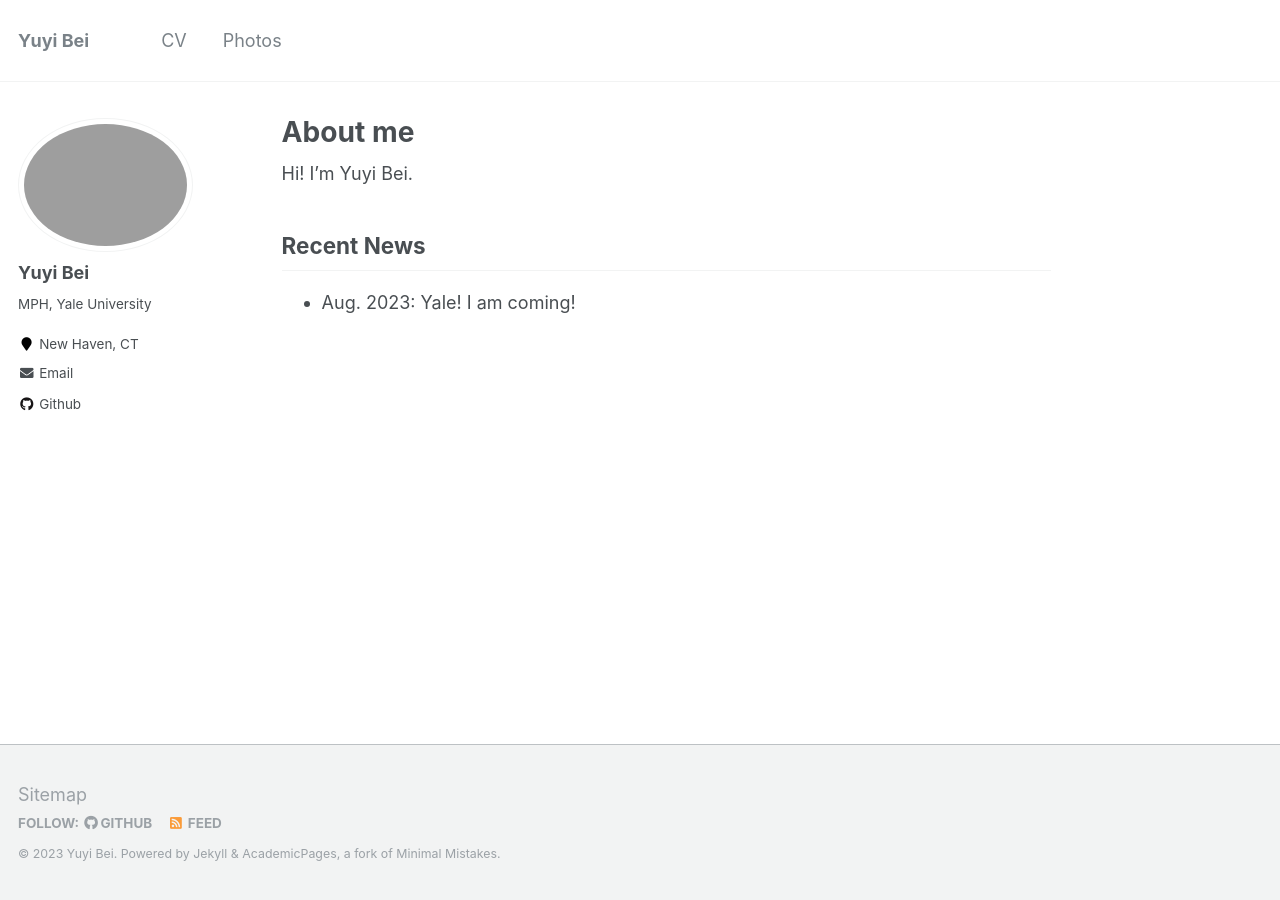
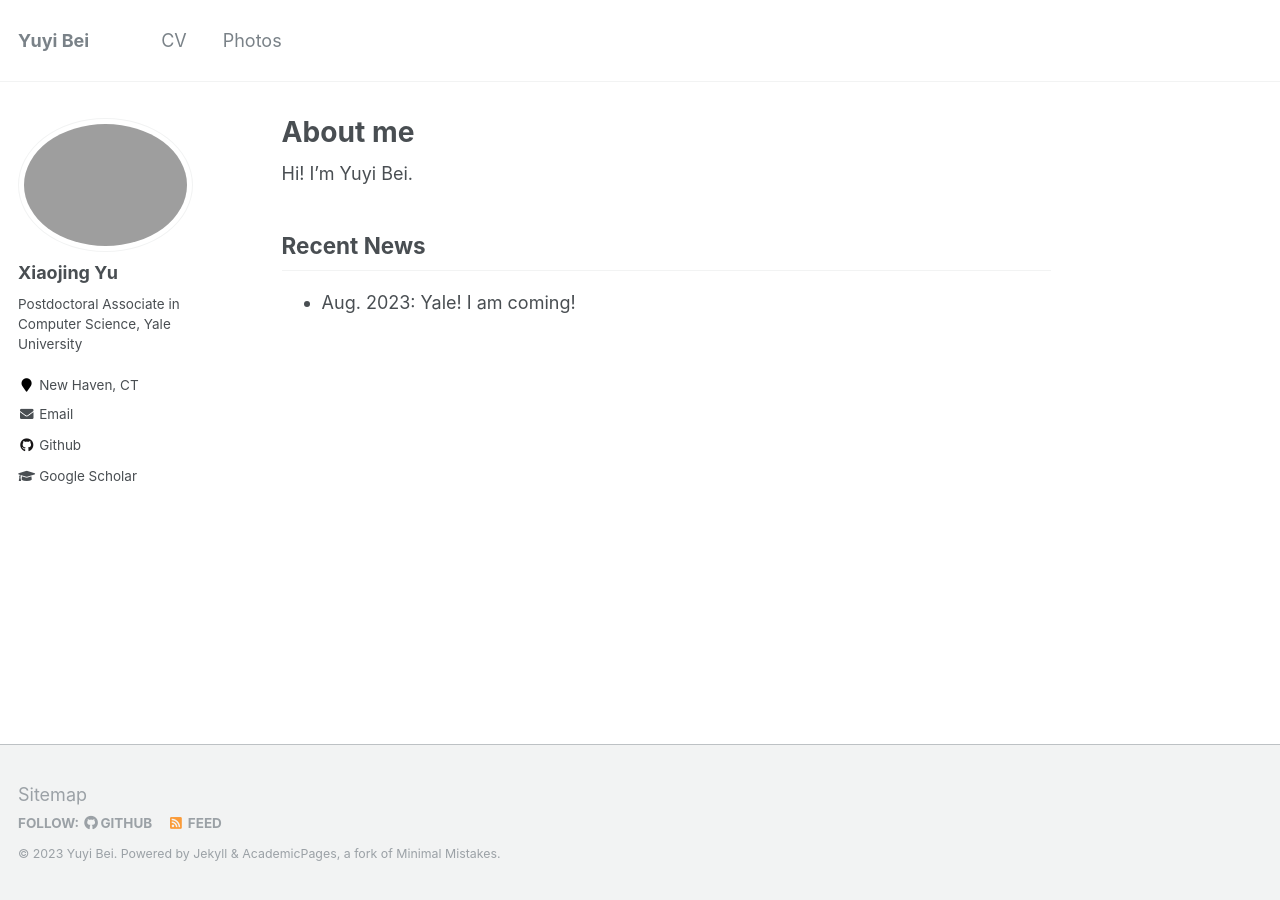
Before and after one commit to YuyiBei/yuyi, a Jekyll site: the page built from _pages/about.md, in a window 1280 px wide. Built offline with Jekyll 4.4.1, drawn with Linux system fonts in a browser that asks for light colours.

Commit message:
Update _config.yml

```diff
--- a/_config.yml
+++ b/_config.yml
@@ -10,7 +10,7 @@ locale                   : "en-US"
 title                    : "Yuyi Bei"
 title_separator          : "-"
 name                     : &name "Yuyi Bei"
-description              : &description "Postdoctoral Associate in Computer Science, Yale University"
+description              : &description " Yale University"
 url                      : https://yuyi.github.io # the base hostname & protocol for your site e.g. "https://mmistakes.github.io"
 baseurl                  : "" # the subpath of your site, e.g. "/blog"
 repository               : "YuyiBei/yuyi.github.io"
@@ -80,14 +80,14 @@ analytics:
 
 # Site Author
 author:
-  name             : "Yuyi Bei"
+  name             : "Xiaojing Yu"
   avatar           : "website-v2.png"
-  bio              : "MPH, Yale University"
+  bio              : "Postdoctoral Associate in Computer Science, Yale University"
   location         : "New Haven, CT"
   employer         :
   pubmed           : # "https://www.ncbi.nlm.nih.gov/pubmed/?term=john+snow"
-  googlescholar    :
-  email            : "yuyi.bei@yale.edu"
+  googlescholar    : "https://scholar.google.com/citations?user=zm79k4wAAAAJ&hl=en"
+  email            : "xiaojing.yu@yale.edu"
   researchgate     :  # example: "https://www.researchgate.net/profile/yourprofile"
   uri              :
   bitbucket        :
@@ -96,7 +96,7 @@ author:
   flickr           :
   facebook         :
   foursquare       :
-  github           : "YuyiBei"
+  github           : "blairjing"
   google_plus      :
   keybase          :
   instagram        :
```
